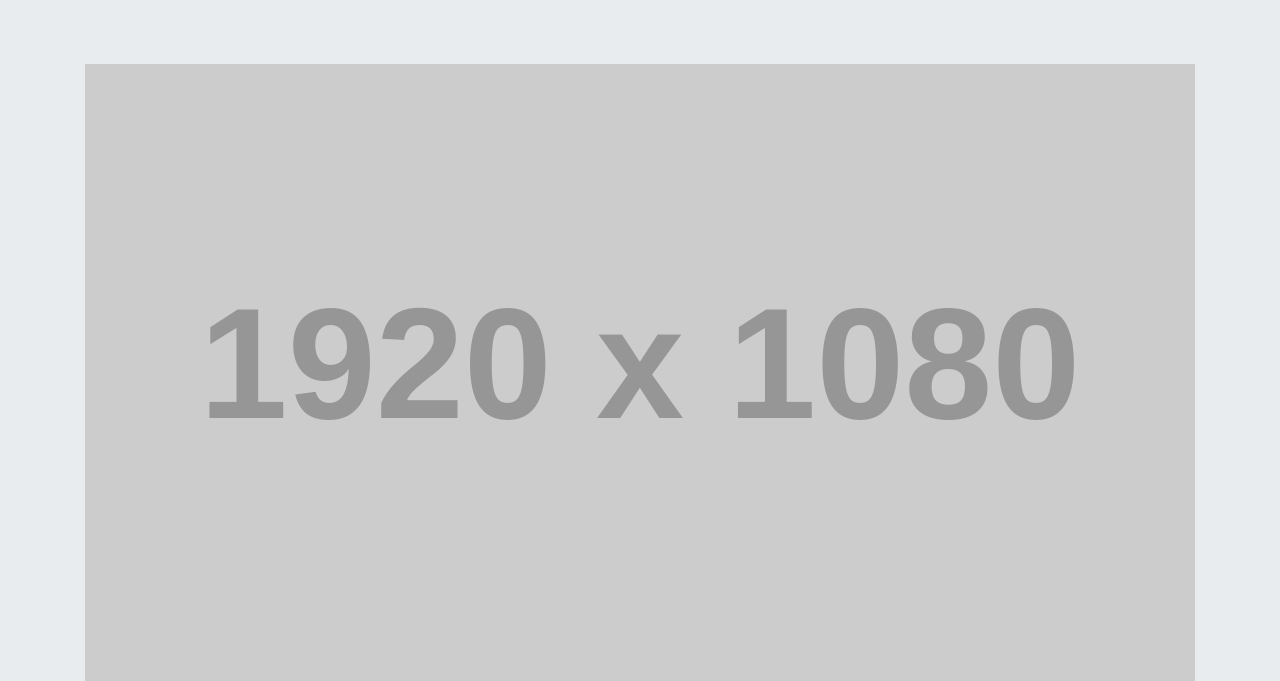
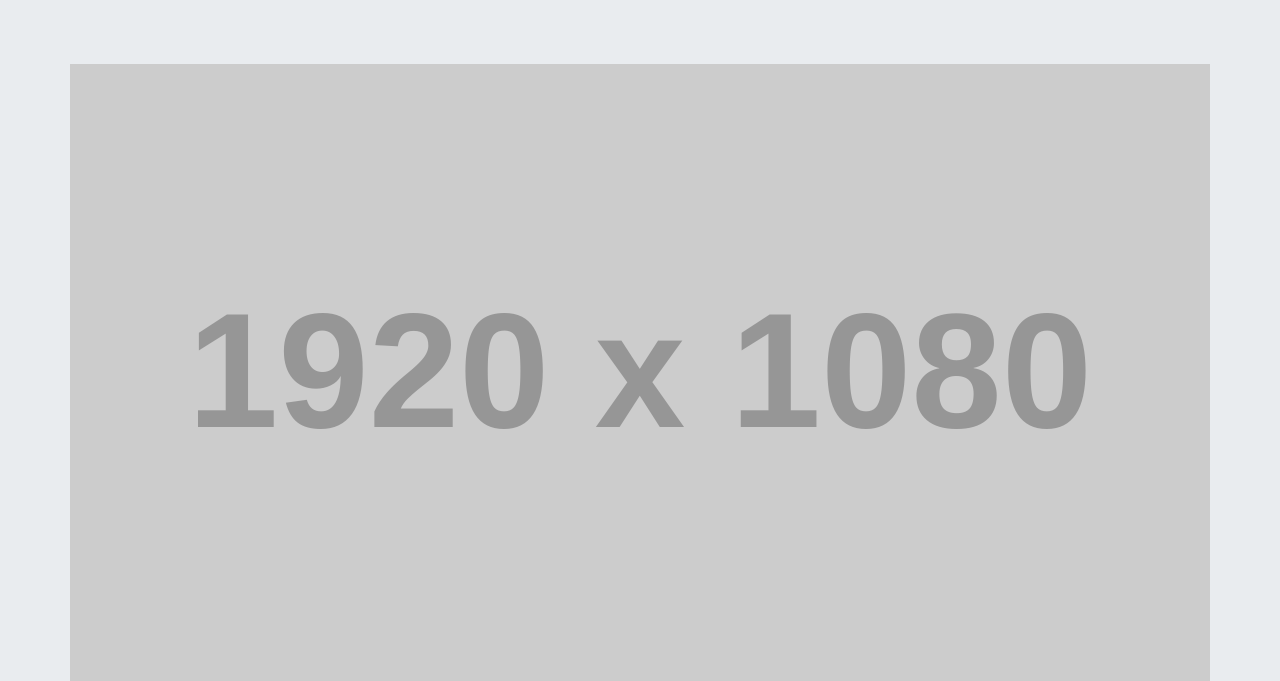
Before and after one commit to singharaj-usai/Bootstrap-Layout, a plain HTML site: page Unsolved/index.html in a window 1280 px wide. Shown: the top 681 px of the page. Drawn offline with nearby package versions, Linux system fonts and the light colour scheme; placeholder pictures from the web are drawn by us.

Commit message:
add classes for a row and align items to the bottom

```diff
--- a/Unsolved/index.html
+++ b/Unsolved/index.html
@@ -15,7 +15,7 @@
   <header class="jumbotron jumbotron-fluid">
     <div class="container">
       <!-- Add classes for a row and align items to the bottom -->
-      <div class="">
+      <div class="row align-items-end">
         <!-- Add classes to create a column that spans full width on mobile and half width on larger screens -->
         <div class="">
           <img class="img-fluid" src="https://via.placeholder.com/1920x1080" alt="video placeholder" />
```
